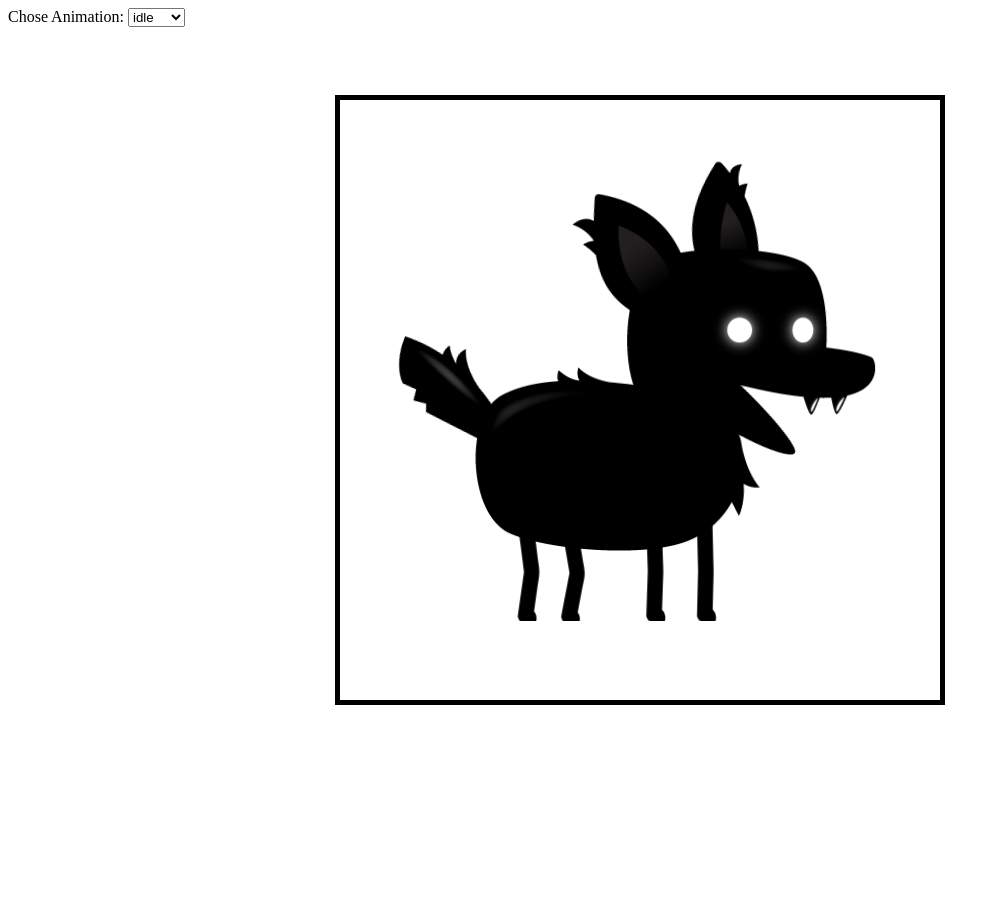
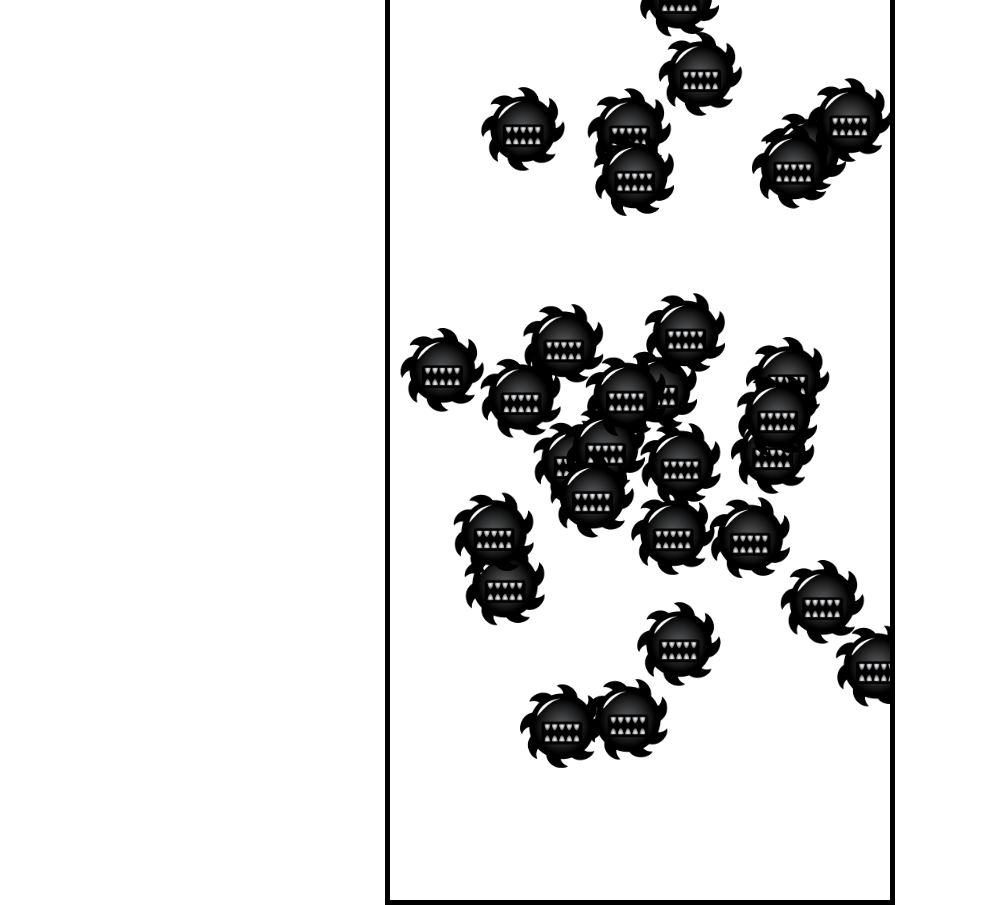
Before and after one commit to DavidEspinozaRomero/angular-game-endless-runner-dog, an Angular app: page / in a window 1280 px wide. Shown: the whole page, without its empty margins (0-1000 px from the left). Before the commit the page ends 800 px from the top, so only its background shows below. Built offline with nearby package versions, Linux system fonts and the light colour scheme.

Commit message:
4 patrones de movimiento

```diff
--- a/src/app/app.component.html
+++ b/src/app/app.component.html
@@ -1,4 +1,5 @@
 <!-- <router-outlet></router-outlet> -->
 
-<app-sprite-animacion-tecnique> </app-sprite-animacion-tecnique>
+<!-- <app-sprite-animacion-tecnique> </app-sprite-animacion-tecnique> -->
 <!-- <app-parallax-background></app-parallax-background> -->
+<app-enemy-movement-pattern></app-enemy-movement-pattern>
--- a/src/app/app.component.ts
+++ b/src/app/app.component.ts
@@ -3,6 +3,7 @@ import { CommonModule } from '@angular/common';
 import { RouterOutlet } from '@angular/router';
 import { SpriteAnimacionTecniqueComponent } from './modules/sprite-animacion-tecnique/sprite-animacion-tecnique.component';
 import { ParallaxBackgroundComponent } from './modules/parallax-background/parallax-background.component';
+import { EnemyMovementPatternComponent } from './modules/enemy-movement-pattern/enemy-movement-pattern.component';
 
 @Component({
   selector: 'app-root',
@@ -12,6 +13,7 @@ import { ParallaxBackgroundComponent } from './modules/parallax-background/paral
     RouterOutlet,
     SpriteAnimacionTecniqueComponent,
     ParallaxBackgroundComponent,
+    EnemyMovementPatternComponent,
   ],
   templateUrl: './app.component.html',
   styleUrl: './app.component.scss',
--- a/src/app/modules/enemy-movement-pattern/enemy-movement-pattern.component.html
+++ b/src/app/modules/enemy-movement-pattern/enemy-movement-pattern.component.html
@@ -1 +1 @@
-<p>enemy-movement-pattern works!</p>
+<canvas id="canvas1" #canvas1> </canvas>
--- a/src/app/modules/enemy-movement-pattern/enemy-movement-pattern.component.scss
+++ b/src/app/modules/enemy-movement-pattern/enemy-movement-pattern.component.scss
@@ -0,0 +1,9 @@
+#canvas1 {
+  border: 5px solid black;
+  position: absolute;
+  top: 50%;
+  left: 50%;
+  transform: translate(-50%, -50%);
+  width: 500px;
+  height: 1000px;
+}
--- a/src/app/modules/enemy-movement-pattern/enemy-movement-pattern.component.ts
+++ b/src/app/modules/enemy-movement-pattern/enemy-movement-pattern.component.ts
@@ -1,12 +1,175 @@
-import { Component } from '@angular/core';
+import { Component, ElementRef, OnInit, ViewChild } from '@angular/core';
 
 @Component({
   selector: 'app-enemy-movement-pattern',
   standalone: true,
   imports: [],
   templateUrl: './enemy-movement-pattern.component.html',
-  styleUrl: './enemy-movement-pattern.component.scss'
+  styleUrl: './enemy-movement-pattern.component.scss',
 })
-export class EnemyMovementPatternComponent {
+export class EnemyMovementPatternComponent implements OnInit {
+  @ViewChild('canvas1', { static: true })
+  canvas1!: ElementRef<HTMLCanvasElement>;
+  canvas!: HTMLCanvasElement;
+  ctx!: CanvasRenderingContext2D | null;
 
+  CANVAS_WIDTH: number = 500;
+  CANVAS_HEIGHT: number = 1000;
+  gameFrame = 0;
+  numberOfEnemies: number = 30;
+  enemiesArr: Enemy[] = [];
+
+  enemy1Image = new Image();
+  enemy2Image = new Image();
+  enemy3Image = new Image();
+  enemy4Image = new Image();
+
+  ngOnInit(): void {
+    try {
+      this.canvas = this.canvas1.nativeElement;
+      this.ctx = this.canvas.getContext('2d');
+      this.canvas.width = this.CANVAS_WIDTH = 500;
+      this.canvas.height = this.CANVAS_HEIGHT = 1000;
+
+      this.enemy1Image.src = 'assets/enemy1.png';
+      this.enemy2Image.src = 'assets/enemy2.png';
+      this.enemy3Image.src = 'assets/enemy3.png';
+      this.enemy4Image.src = 'assets/enemy4.png';
+
+      this.createEnemies();
+      if (this.ctx) {
+        this.animate(this.ctx);
+      }
+    } catch (err) {
+      console.log(err);
+    }
+  }
+
+  animate(ctx: CanvasRenderingContext2D) {
+    try {
+      ctx.clearRect(0, 0, this.canvas.width, this.canvas.height);
+      for (const enemy of this.enemiesArr) {
+        enemy.update(this.gameFrame);
+        enemy.draw(ctx);
+      }
+      this.gameFrame++;
+      requestAnimationFrame(() => this.animate(ctx));
+    } catch (err) {
+      console.log(err);
+    }
+  }
+
+  createEnemies() {
+    for (let i = 0; i < this.numberOfEnemies; i++) {
+      this.enemiesArr.push(
+        new Enemy(
+          this.enemy4Image,
+          { width: this.CANVAS_WIDTH, height: this.CANVAS_HEIGHT }
+          // speed: 5,
+        )
+      );
+    }
+  }
 }
+
+class Enemy {
+  // speed = Math.random() * 4 - 2;
+  spriteWidth = 213; // enemy1: 293 // enemy2: 266 // enemy3: 218
+  spriteHeight = 213; // enemy1: 155 // enemy2: 188 // enemy3: 177
+  speed = Math.random() * 4 + 1; // enemy2
+  width = this.spriteWidth / 2.5;
+  height = this.spriteHeight / 2.5;
+  x = Math.random() * (this.canvas.width - this.width);
+  y = Math.random() * (this.canvas.height - this.height);
+  nextX = Math.random() * this.canvas.width;
+  nextY = Math.random() * this.canvas.height;
+  frame = 0;
+  flapSpeed = Math.floor(Math.random() * 3 + 1);
+  interval = Math.floor(Math.random() * 200 + 50);
+  constructor(
+    private img: HTMLImageElement,
+    private canvas: { width: number; height: number }
+  ) {}
+
+  /*
+  Update and draw enemy // for enemy1
+  @param gameFrame
+  */
+  // update(gameFrame: number) {
+  //   this.x += Math.random() * 4 - 2;
+  //   this.y += Math.random() * 4 - 2;
+  //   if (gameFrame % this.flapSpeed == 0) {
+  //     this.frame > 4 ? (this.frame = 0) : this.frame++;
+  //   }
+  // }
+
+  /*
+  Update and draw enemy // for enemy2
+  @param gameFrame
+  */
+  // update(gameFrame: number) {
+  //   this.x -= this.speed;
+  //   this.y += this.curve * Math.sin(this.angle);
+  //   this.angle += this.angleSpeed;
+  //   if (this.x + this.width < 0) this.x = this.canvas.width;
+  //   // animate sprite
+  //   if (gameFrame % this.flapSpeed == 0) {
+  //     this.frame > 4 ? (this.frame = 0) : this.frame++;
+  //   }
+  // }
+  /*
+  Update and draw enemy // for enemy3
+  @param gameFrame
+  */
+  // update(gameFrame: number) {
+  //   this.x =
+  //     (this.canvas.width / 2) * Math.sin((this.angle * Math.PI) / 45) +
+  //     this.canvas.width / 2 -
+  //     this.width / 2;
+  //   this.y =
+  //     (this.canvas.height / 2) * Math.cos((this.angle * Math.PI) / 180) +
+  //     this.canvas.height / 2 -
+  //     this.height / 2;
+  //   this.angle += this.angleSpeed;
+  //   if (this.x + this.width < 0) this.x = this.canvas.width;
+  //   // animate sprite
+  //   if (gameFrame % this.flapSpeed == 0) {
+  //     this.frame > 4 ? (this.frame = 0) : this.frame++;
+  //   }
+  // }
+  /*
+  Update and draw enemy // for enemy4
+  @param gameFrame
+  */
+  update(gameFrame: number) {
+    if (gameFrame % this.interval == 0) {
+      this.nextX = Math.random() * this.canvas.width;
+      this.nextY = Math.random() * this.canvas.height;
+    }
+
+    let dx = this.x - this.nextX;
+    let dy = this.y - this.nextY;
+    this.x -= dx / 70;
+    this.y -= dy / 70;
+
+    if (this.x + this.width < 0) this.x = this.canvas.width;
+    // animate sprite
+    if (gameFrame % this.flapSpeed == 0) {
+      this.frame > 4 ? (this.frame = 0) : this.frame++;
+    }
+  }
+  draw(ctx: CanvasRenderingContext2D) {
+    // ctx.strokeRect(this.x, this.y, this.width, this.height);
+    ctx.drawImage(
+      this.img,
+      this.frame * this.spriteWidth,
+      0,
+      this.spriteWidth,
+      this.spriteHeight,
+      this.x,
+      this.y,
+      this.width,
+      this.height
+    );
+  }
+}
```
